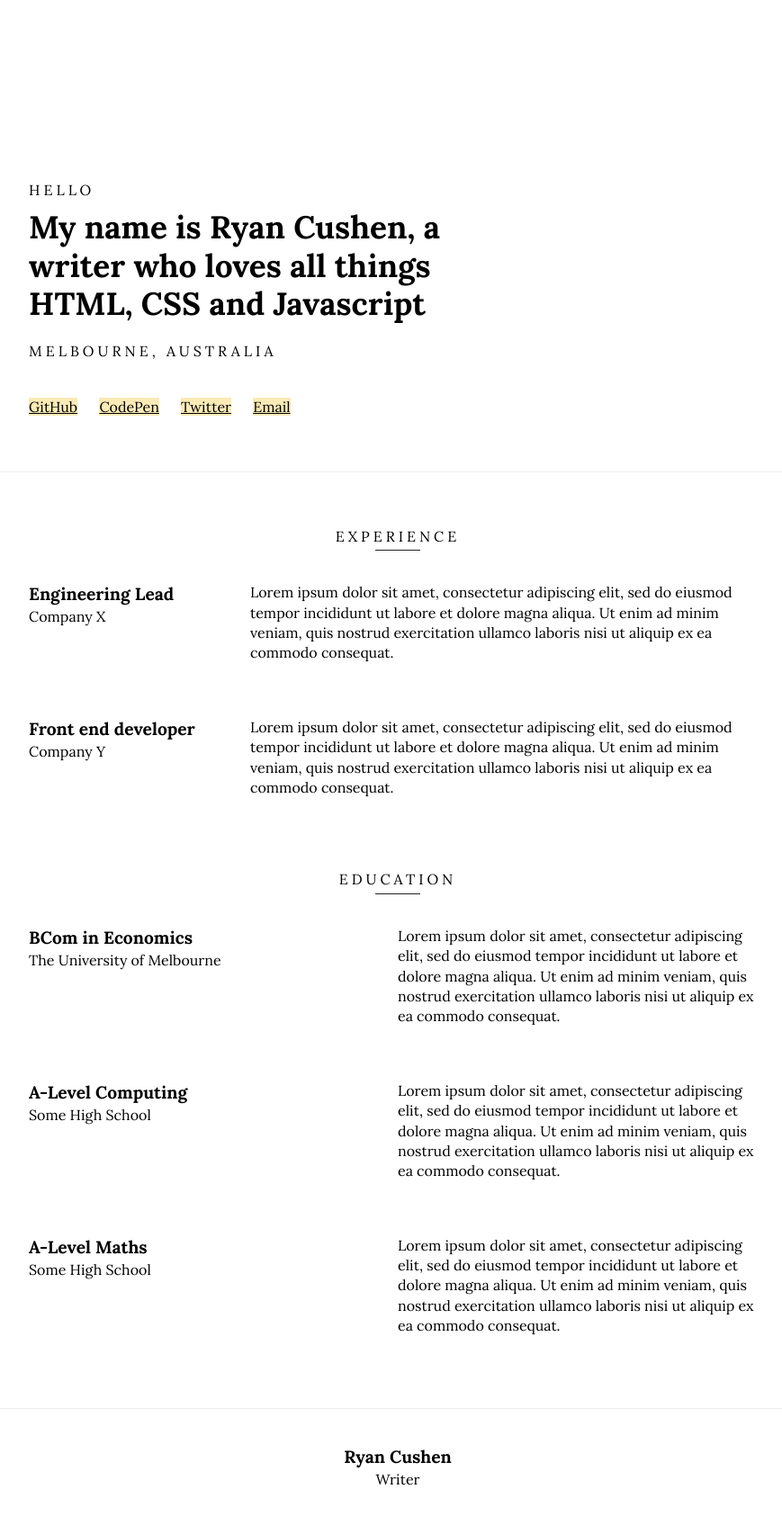
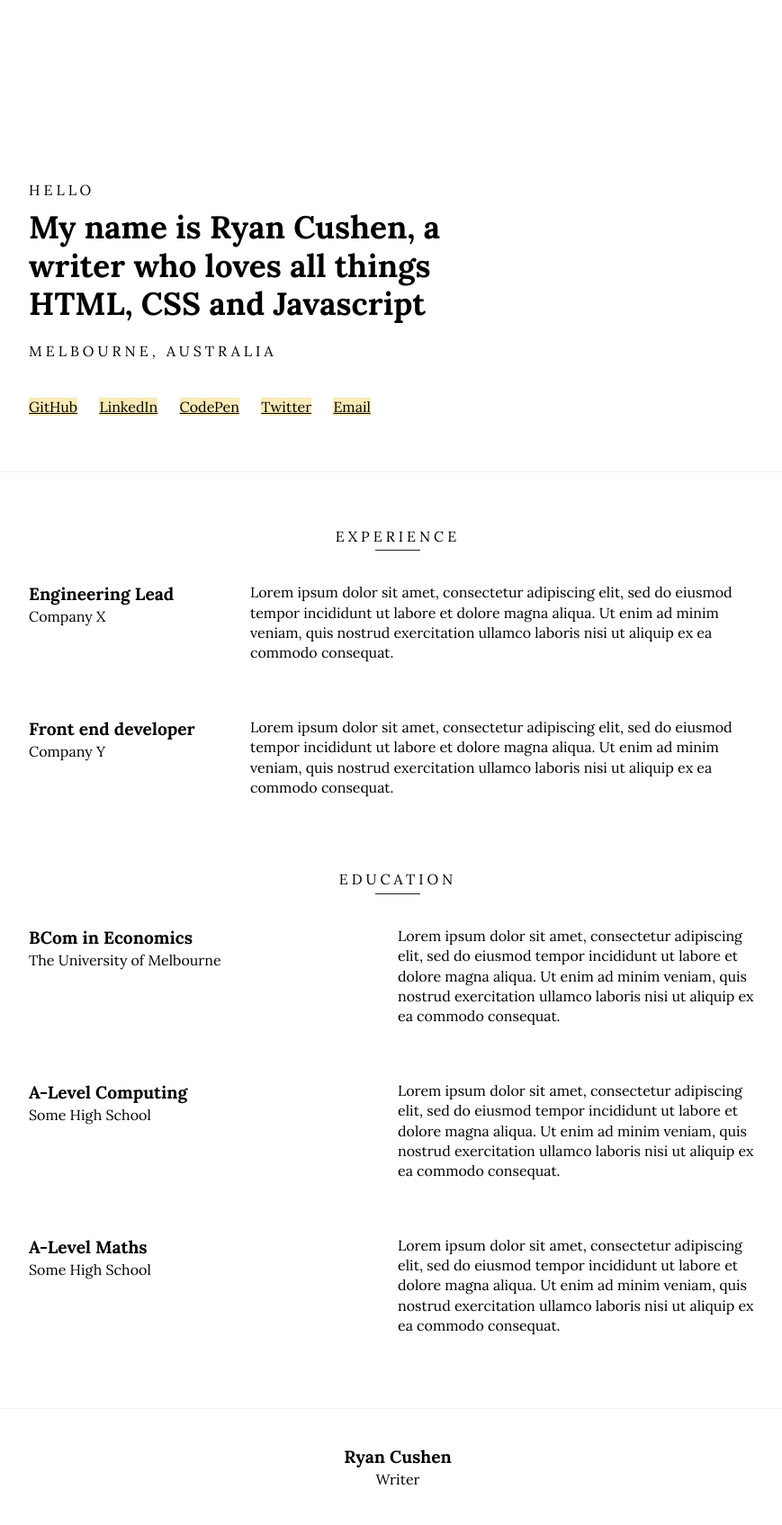
Before and after one commit to rcushen/resume, a Jekyll site: the page built from index.html, in a window 1280 px wide. Shown: the whole page at 90% size, without its empty margins (198-1067 px from the left). Built offline with Jekyll 4.4.1, drawn with Linux system fonts in a browser that asks for light colours.

Commit message:
Updated social

```diff
--- a/_config.yml
+++ b/_config.yml
@@ -13,6 +13,7 @@ languages: HTML, CSS and Javascript
 twitter_username: rcushen
 github_username:  rcushen
 codepen_username:  NONE
+linkedin_address: https://uk.linkedin.com/in/ryancushen
 email_address: cushenr@gmail.com
 
 # Build settings
--- a/_includes/header.html
+++ b/_includes/header.html
@@ -6,9 +6,10 @@
             <p class="intro__post">{{ site.location }}</p>
         </div>
 
-        {{ if site.github_username or site.codepen_username or site.twitter_username or site.email_address }}
+        {{ if site.github_username or site.linkedin_address or site.codepen_username or site.twitter_username or site.email_address }}
         <div class="social">
             {{ if site.github_username }}<a href="http://github.com/{{ site.github_username }}" target="_blank">GitHub</a>{{ endif }}
+            {{ if site.linkedin_address }}<a href="{{ site.linkedin_address }}" target="_blank">LinkedIn</a>{{ endif }}
             {{ if site.codepen_username }}<a href="http://codepen.io/{{ site.codepen_username }}" target="_blank">CodePen</a>{{ endif }}
             {{ if site.twitter_username }}<a href="http://twitter.com/{{ site.twitter_username }}" target="_blank">Twitter</a>{{ endif }}
             {{ if site.email_address }}<a href="mailto:{{ site.email_address }}" target="_blank">Email</a>{{ endif }}
```
